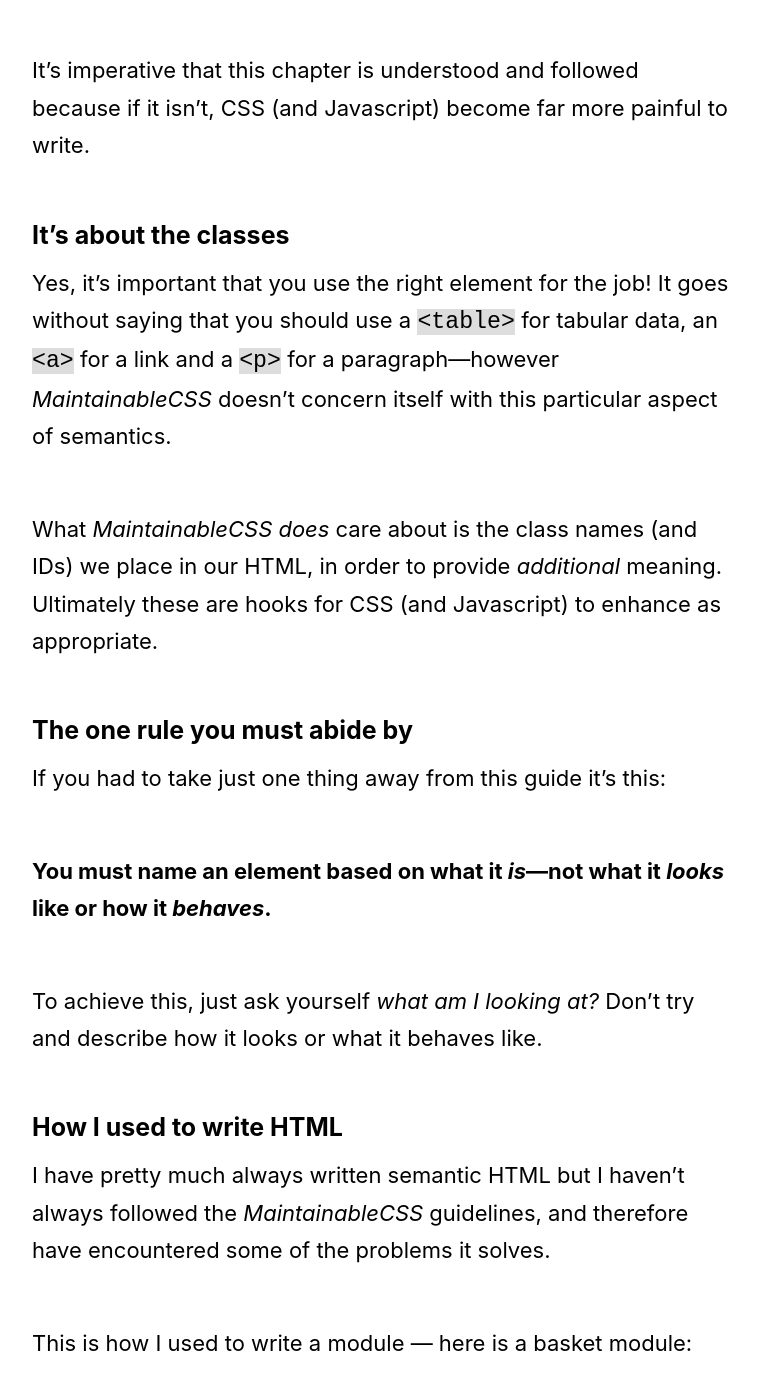
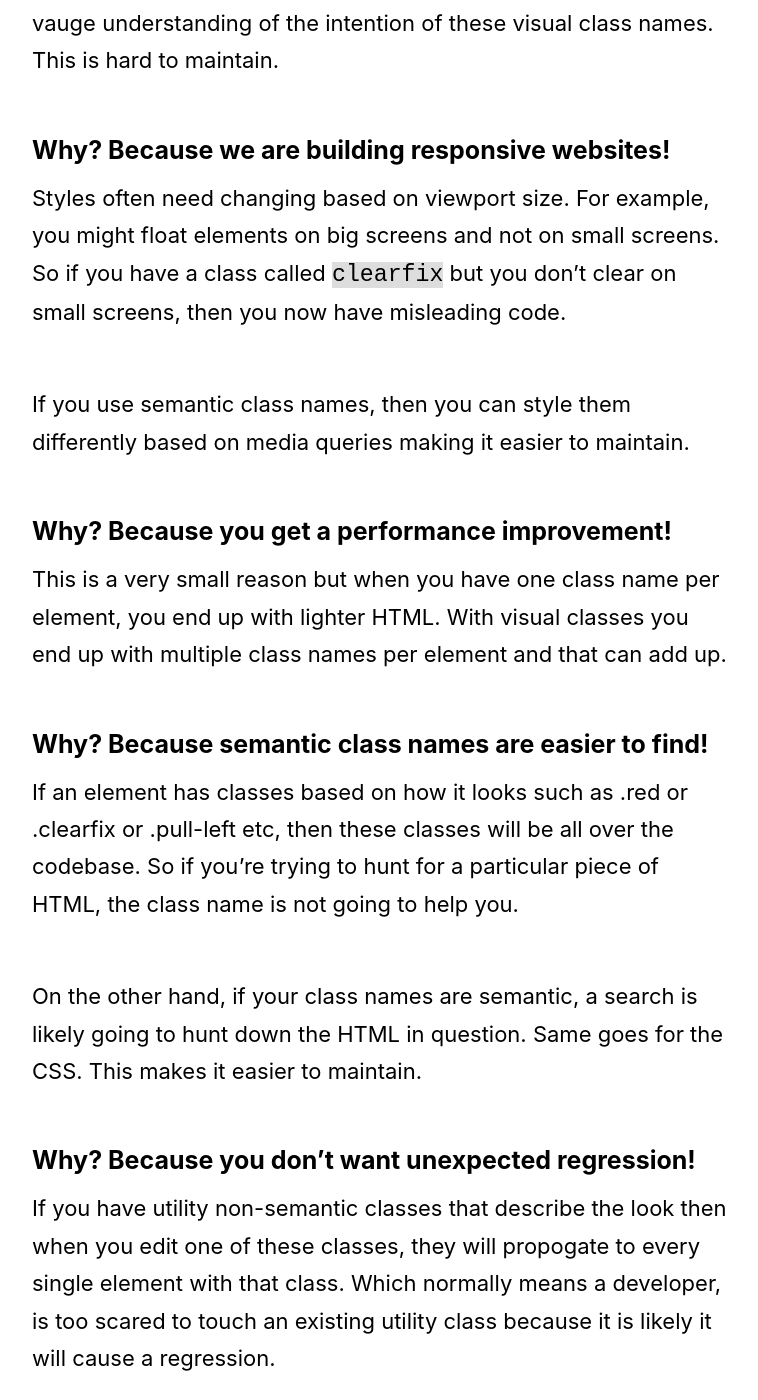
Before and after one commit to adamsilver/maintainablecss.com-jekyll, a Jekyll site: the page built from _chapters/02-semantics.md, in a window 1280 px wide and 1400 px high, scrolled down 519 px. Shown: the whole window, without its empty margins (258-1016 px from the left). Built offline with Jekyll 4.4.1, drawn with Linux system fonts in a browser that asks for light colours; some of the changed text lies outside the part shown.

Commit message:
Updated semantics

```diff
--- a/_chapters/02-semantics.md
+++ b/_chapters/02-semantics.md
@@ -4,6 +4,50 @@ title: Semantics
 section: Background
 permalink: /chapters/semantics/
 ---
+
+In short: Name something based on what it is, not how it *looks* or *behaves*.
+
+## Why? Because it's easier to understand!
+
+Whether you're looking at the HTML or the CSS, you know what you're affecting. With visual class names you end up having to sprinkle several class names on to each element, ending up with a vauge understanding of the intention of these visual class names. This is hard to maintain.
+
+## Why? Because we are building responsive websites!
+
+Styles often need changing based on viewport size. For example, you might float elements on big screens and not on small screens. So if you have a class called `clearfix` but you don't clear on small screens, then you now have misleading code.
+
+If you use semantic class names, then you can style them differently based on media queries making it easier to maintain.
+
+## Why? Because you get a performance improvement!
+
+This is a very small reason but when you have one class name per element, you end up with lighter HTML. With visual classes you end up with multiple class names per element and that can add up.
+
+## Why? Because semantic class names are easier to find!
+
+If an element has classes based on how it looks such as .red or .clearfix or .pull-left etc, then these classes will be all over the codebase. So if you’re trying to hunt for a particular piece of HTML, the class name is not going to help you.
+
+On the other hand, if your class names are semantic, a search is likely going to hunt down the HTML in question. Same goes for the CSS. This makes it easier to maintain.
+
+## Why? Because you don't want unexpected regression!
+
+If you have utility non-semantic classes that describe the look then when you edit one of these classes, they will propogate to every single element with that class. Which normally means a developer, is too scared to touch an existing utility class because it is likely it will cause a regression.
+
+When you use semantic class names, they are unique, so when editing one, it will only apply to the module in question.
+
+## Why? Because you don't want to be afraid to update code!
+
+As with the unexpected regressions above, if you use a bunch of utility class names and they are applied all over a large codebase, it's likely you're scared to touch them or delete them. You will end up with redundant code or a pain for testing.
+
+## Why? Because it helps automated functional testing
+
+Automated functional tests work by searching for particular elements, interacting with them (typing in text, clicking buttons and links) and verifying based on that.
+
+If you have visual class names all over the HTML, then there is no reliable way to target particular elements.
+
+## Why? Because general maintainance
+
+If you name something based on what it is, you won't have to touch the HTML again in a dramatic way. I.e. a heading is always a heading, but the styles and behaviour might change.
+
+## Also
 
 Naming is both important and difficult. It is not a coincidence that the topic of semantics is discussed so early on, in the *MaintainableCSS* guidelines.
 
@@ -17,14 +61,6 @@ It's imperative that this chapter is understood and followed because if it isn't
 Yes, it's important that you use the right element for the job! It goes without saying that you should use a `<table>` for tabular data, an `<a>` for a link and a `<p>` for a paragraph&mdash;however *MaintainableCSS* doesn't concern itself with this particular aspect of semantics.
 
 What *MaintainableCSS* *does* care about is the class names (and IDs) we place in our HTML, in order to provide *additional* meaning. Ultimately these are hooks for CSS (and Javascript) to enhance as appropriate.
-
-## The one rule you must abide by
-
-If you had to take just one thing away from this guide it's this:
-
-**You must name an element based on what it *is*&mdash;not what it *looks* like or how it *behaves*.**
-
-To achieve this, just ask yourself *what am I looking at?* Don't try and describe how it looks or what it behaves like.
 
 ## How I used to write HTML
 
```
Also changed, not shown: _chapters/03-reuse.md (+1 -3 lines).
